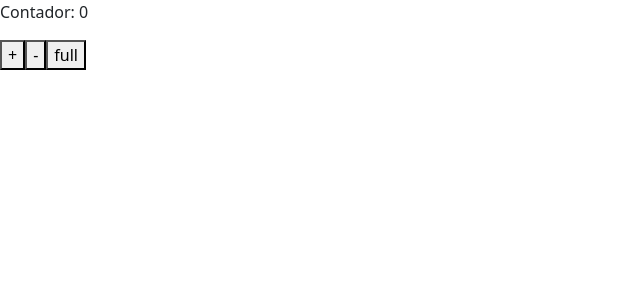
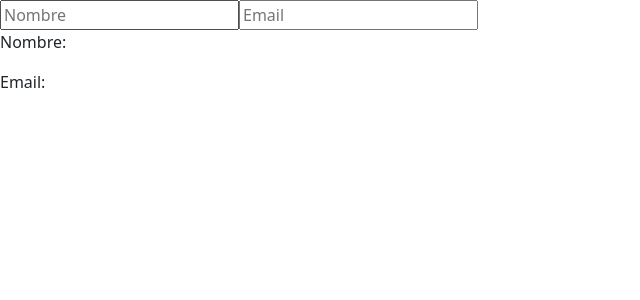
Before and after one commit to JonyR3G0/Front-end-m06, a React (Vite) app in the folder 06-hooks-avanzados-react/01-practica-clase/: page / in a window 1280 px wide. Shown: the top 300 px of the page, without its empty margins (0-640 px from the left). Built offline with nearby package versions, Linux system fonts and the light colour scheme.

Commit message:
feat: :sparkles: Demo 2 useReducer form

```diff
--- a/06-hooks-avanzados-react/01-practica-clase/src/App.jsx
+++ b/06-hooks-avanzados-react/01-practica-clase/src/App.jsx
@@ -3,11 +3,12 @@ import { FormComponentUseRef } from './components/FormComponentUseRef.jsx'
 import { ContadorConCallback } from "./components/CounterWithCallback";
 import { Padre } from "./components/Padre.jsx";
 import { Counter } from './components/Counter.jsx';
+import { UseReducerForm } from './components/UseReducerForm.jsx';
 
 export const App = () => {
   return (
     <>
-      <Counter/>
+      <UseReducerForm/>
     </>
   )
 }
--- /dev/null
+++ b/06-hooks-avanzados-react/01-practica-clase/src/components/UseReducerForm.jsx
@@ -0,0 +1,33 @@
+import { useReducer } from "react";
+
+const initialState = { nombre: "", email: "" };
+
+function formReducer(state, action) {
+  return { ...state, [action.field]: action.value };
+}
+
+export function UseReducerForm() {
+  const [state, dispatch] = useReducer(formReducer, initialState);
+
+  return (
+    <form>
+      <input
+        type="text"
+        value={state.nombre}
+        onChange={(e) => dispatch({ field: "nombre", value: e.target.value })}
+        placeholder="Nombre"
+      />
+
+      <input
+        type="email"
+        value={state.email}
+        onChange={(e) => dispatch({ field: "email", value: e.target.value })}
+        placeholder="Email"
+      />
+
+      <p>Nombre: {state.nombre}</p>
+
+      <p>Email: {state.email}</p>
+    </form>
+  );
+}
```
